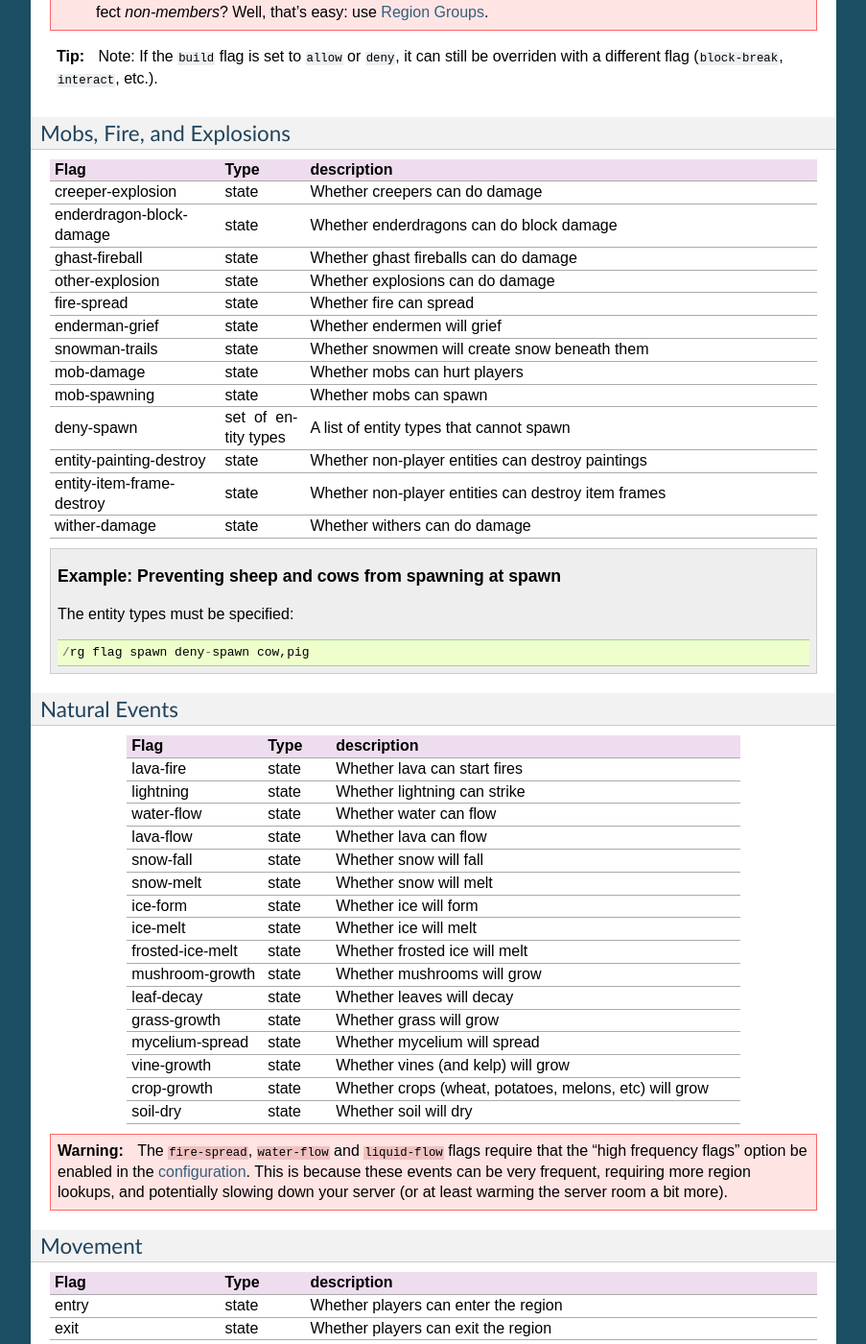
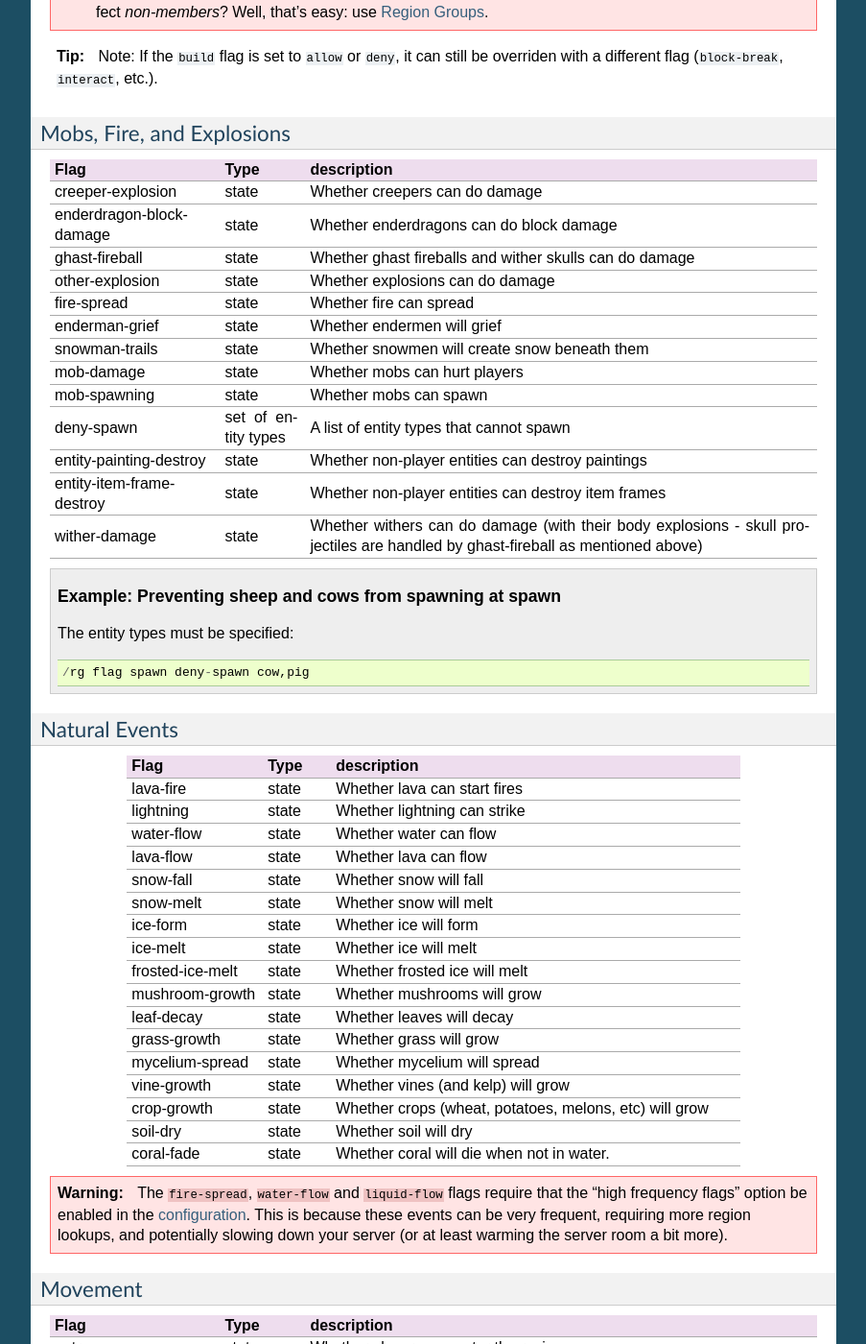
Before and after one commit to aurorasmiles/WorldGuardDocs, a Sphinx documentation site: the page built from source/regions/flags.rst, in a window 1280 px wide and 1400 px high, scrolled down 4223 px. Shown: the whole window at 96% size, without its empty margins (198-1101 px from the left). Built offline with Sphinx 7.4.7, drawn with Linux system fonts in a browser that asks for light colours.

Commit message:
Add coral-fade flag.

```diff
--- a/source/config.rst
+++ b/source/config.rst
@@ -279,6 +279,7 @@ dynamics.*
     disable-vine-growth,FALSE,"Whether the growth of vines and kelp should be disabled."
     disable-crop-growth,FALSE,"Whether the growth of wheat, carrots, melons, etc should be disabled."
     disable-soil-dehydration,FALSE,"Whether the dehydration of soil should be disabled."
+    disable-coral-block-fade,FALSE,"Whether coral should remain alive when not in water."
     snow-fall-blocks,[],"If set (as a list of block types), the only blocks on which snow can fall on would be the ones in the list."
 
 chest-protection.*
--- a/source/regions/flags.rst
+++ b/source/regions/flags.rst
@@ -197,7 +197,7 @@ Mobs, Fire, and Explosions
 
     creeper-explosion,state,Whether creepers can do damage
     enderdragon-block-damage,state,Whether enderdragons can do block damage
-    ghast-fireball,state,Whether ghast fireballs can do damage
+    ghast-fireball,state,Whether ghast fireballs and wither skulls can do damage
     other-explosion,state,Whether explosions can do damage
     fire-spread,state,Whether fire can spread
     enderman-grief,state,Whether endermen will grief
@@ -207,7 +207,7 @@ Mobs, Fire, and Explosions
     deny-spawn,set of entity types,A list of entity types that cannot spawn
     entity-painting-destroy,state,Whether non-player entities can destroy paintings
     entity-item-frame-destroy,state,Whether non-player entities can destroy item frames
-    wither-damage,state,Whether withers can do damage
+    wither-damage,state,"Whether withers can do damage (with their body explosions - skull projectiles are handled by ghast-fireball as mentioned above)"
 
 .. topic:: Example: Preventing sheep and cows from spawning at spawn
 
@@ -238,6 +238,7 @@ Natural Events
     vine-growth,state,Whether vines (and kelp) will grow
     crop-growth,state,"Whether crops (wheat, potatoes, melons, etc) will grow"
     soil-dry,state,Whether soil will dry
+    coral-fade,state,Whether coral will die when not in water.
 
 .. warning::
     The ``fire-spread``, ``water-flow`` and ``liquid-flow`` flags require that the "high frequency flags" option be enabled in the :doc:`configuration <../config>`. This is because these events can be very frequent, requiring more region lookups, and potentially slowing down your server (or at least warming the server room a bit more).
```
